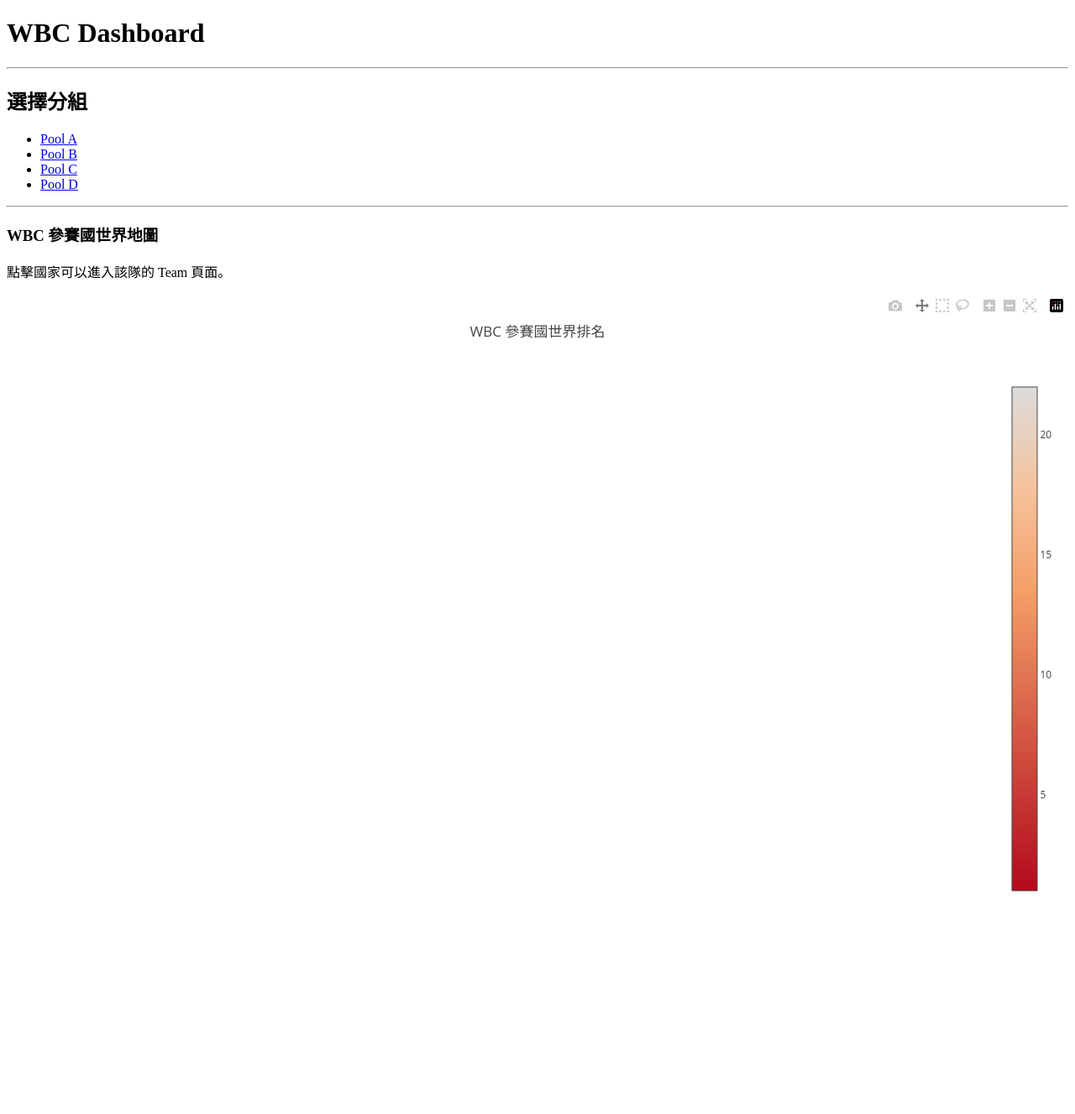
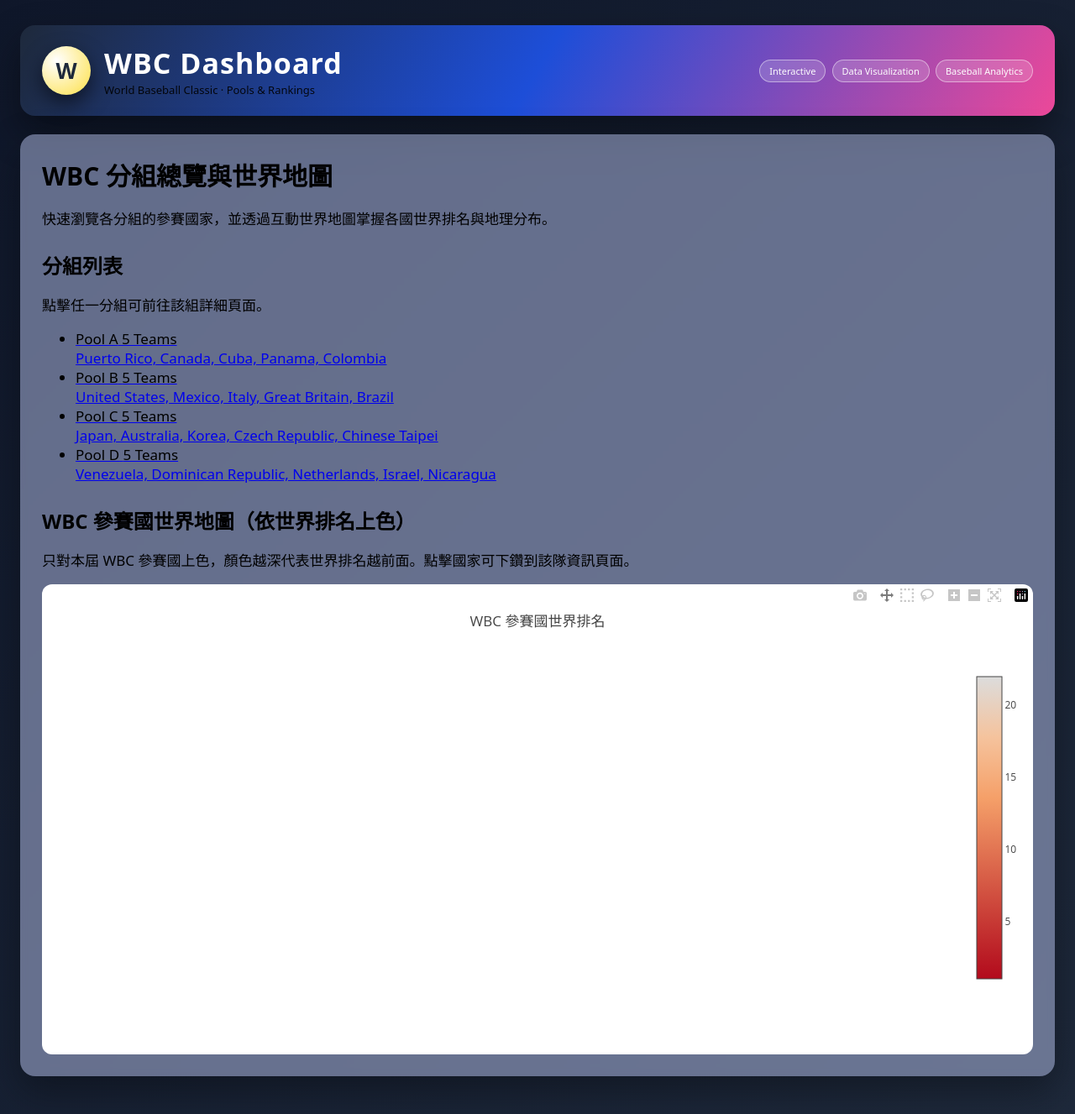
Before and after one commit to rayhuang2006/WBC_Website, a Flask app: page / in a window 1280 px wide. Shown: the whole page at 84% size. Before the commit the page ends 1062 px from the top, so only its background shows below. Run offline with Flask 3, Linux system fonts and the light colour scheme; some libraries are stand-ins or nearby versions.

Commit message:
新增home.css並美化桌面

```diff
--- /dev/null
+++ b/static/css/home.css
@@ -0,0 +1,149 @@
+/* ===== 全局設定 ===== */
+*,
+*::before,
+*::after {
+  box-sizing: border-box;
+}
+
+body {
+  margin: 0;
+  font-family: system-ui, -apple-system, "Segoe UI", sans-serif;
+
+  /* 深藍黑乾淨背景（高級感） */
+  background: linear-gradient(135deg, #0f172a 0%, #1e293b 100%);
+  color: #e2e8f0;  /* ⭐ 標準亮字色，清晰好讀 */
+}
+
+/* 整體外框 */
+.dashboard-root {
+  max-width: 1400px;
+  margin: 30px auto 45px;
+  padding: 0 24px;
+}
+
+/* ===== 頂部 Header ===== */
+.dashboard-header {
+  display: flex;
+  align-items: center;
+  justify-content: space-between;
+  gap: 1.2rem;
+
+  padding: 22px 26px;
+  border-radius: 18px;
+
+  /* 高對比漸層 + 更亮的亮點 */
+  background: linear-gradient(120deg, #1e293b, #1d4ed8 50%, #ec4899);
+  box-shadow: 0 20px 45px rgba(0, 0, 0, 0.4);
+
+  color: #ffffff;  /* ⭐ 保證白色字 */
+}
+
+/* 左側 logo + 標題 */
+.header-left {
+  display: flex;
+  align-items: center;
+  gap: 1rem;
+}
+
+.logo-circle {
+  width: 58px;
+  height: 58px;
+  border-radius: 999px;
+  display: flex;
+  align-items: center;
+  justify-content: center;
+
+  font-weight: 900;
+  font-size: 26px;
+  color: #1e293b;
+  background: radial-gradient(circle at 30% 30%, #ffffff, #fde047);
+  box-shadow: 0 10px 25px rgba(0, 0, 0, 0.55);
+}
+
+.title-block {
+  display: flex;
+  flex-direction: column;
+}
+
+.app-title {
+  font-size: 34px;
+  font-weight: 900;
+  margin: 0;
+  color: #ffffff;  /* ⭐ 白色醒目標題 */
+  letter-spacing: 0.03em;
+}
+
+.app-subtitle {
+  margin: 0;
+  font-size: 13px;
+  color: #000000;  /* ⭐ 明亮灰白，清楚 */
+  opacity: 0.9;
+}
+
+/* 右側標籤 */
+.header-right {
+  display: flex;
+  flex-wrap: wrap;
+  gap: 0.45rem;
+}
+
+.tag-pill {
+  font-size: 11px;
+  padding: 5px 11px;
+  border-radius: 999px;
+  border: 1px solid rgba(255, 255, 255, 0.45);
+  background: rgba(255, 255, 255, 0.17);
+  backdrop-filter: blur(6px);
+  color: #fdfdfd; /* ⭐ 字變亮白 */
+}
+
+/* ===== 主內容區 ===== */
+.dashboard-main {
+  margin-top: 22px;
+  background: rgba(192, 202, 245, 0.473); /* 深色微透明卡片 */
+  border-radius: 18px;
+  padding: 26px;
+  backdrop-filter: blur(4px);
+  box-shadow: 0 18px 45px rgba(0, 0, 0, 0.35);
+}
+
+/* 內容標題文字（高亮） */
+.dashboard-main h1 {
+  font-size: 30px;
+  margin: 0 0 14px;
+  color: #000000;
+  font-weight: 800;
+}
+
+.dashboard-main h2 {
+  font-size: 24px;
+  margin-top: 26px;
+  margin-bottom: 10px;
+  color: #000000;
+  font-weight: 700;
+}
+
+/* 段落與一般文字 */
+.dashboard-main p,
+.dashboard-main li,
+.dashboard-main span {
+  color: #000000;
+  font-size: 17px;
+}
+
+/* ===== 世界地圖更大更亮 ===== */
+#world-map {
+  width: 100%;
+  height: 560px !important;  /* ⭐ 再加大一點 */
+  border-radius: 12px;
+  overflow: hidden;
+  margin-top: 12px;
+}
+
+/* RWD */
+@media (max-width: 900px) {
+  .dashboard-header {
+    flex-direction: column;
+    align-items: flex-start;
+  }
+}
--- a/static/js/home.js
+++ b/static/js/home.js
@@ -0,0 +1,114 @@
+function drawMapChart(pools) {
+  if (!pools) {
+    console.warn("drawMapChart: pools is undefined or null.");
+    return;
+  }
+
+  const mapDivId = "world-map";
+  const mapDiv = document.getElementById(mapDivId);
+  if (!mapDiv) {
+    console.warn(`drawMapChart: div #${mapDivId} not found.`);
+    return;
+  }
+    // === 世界排名 2025/11/11 ===
+    const wbscRank = {
+        "Japan": 1,
+        "Chinese Taipei": 2,
+        "United States": 3,
+        "Korea": 4,
+        "Venezuela": 5,
+        "Mexico": 6,
+        "Puerto Rico": 7,
+        "Panama": 8,
+        "Cuba": 9,
+        "Netherlands": 10,
+        "Australia": 11,
+        "Dominican Republic": 12,
+        "Colombia": 13,
+        "Italy": 14,
+        "Czech Republic": 15,
+        "Nicaragua": 16,
+        "Great Britain": 19,
+        "Canada": 20,
+        "Israel": 21,
+        "Brazil": 22
+    };
+  // 如果 pools 裡隊名跟國家名不完全一樣，可以在這裡對照
+  const nameToCountry = {
+    "USA": "United States",
+    "Chinese Taipei": "Chinese Taipei",
+    "Great Britain": "Great Britain",
+    "Korea": "Korea"
+    // 其他像 Japan, Mexico, Cuba... 一般直接同名
+  };
+
+  const locations = [];  // 給 Plotly 的國家名稱
+  const zValues  = [];  // 顏色用的數值（由排名轉換）
+  const texts    = [];  // hover 顯示字串
+  const custom   = [];  // 存隊名，點擊時跳 /team/<name>
+  const seen = new Set();
+
+  Object.entries(pools).forEach(([poolKey, poolObj]) => {
+    const poolName = poolObj.name || ("Pool " + poolKey);
+    const teams = poolObj.teams || [];
+
+    teams.forEach(team => {
+      const teamName = team.name;
+      if (!teamName) return;
+
+      const countryName = nameToCountry[teamName] || teamName;
+      if (seen.has(countryName)) return;
+      seen.add(countryName);
+
+      const rank = wbscRank[countryName];
+
+      // 只畫有在 wbscRank 裡的「參賽國」
+      if (rank === undefined) return;
+      locations.push(countryName);
+      zValues.push(rank);
+      custom.push(teamName);
+      texts.push(`${teamName} (${poolName}) - World Rank: ${rank}`);
+    });
+  });
+
+  const mapData = [{
+    type: "choropleth",
+    locationmode: "country names",
+    locations: locations,
+    z: zValues,
+    text: texts,
+    customdata: custom,
+    hovertemplate: "%{text}<extra></extra>",
+    colorscale: "Inferno",     // 越深顏色代表 value 越大 → 排名越前
+    reversescale: true,
+    showscale: true
+  }];
+
+  const mapLayout = {
+    title: "WBC 參賽國世界排名",
+    geo: {
+      projection: { type: "robinson" },
+      showland: true,
+      landcolor: "White",   // 所有陸地的底色（沒參賽的國家也會顯示）
+
+      showcountries: true,             // 🔑 顯示所有國家的邊界
+      countrycolor: "rgba(0, 0, 0, 1)",
+      countrywidth: 0.5,
+
+      showcoastlines: true,
+      coastlinecolor: "rgba(0, 0, 0, 1)",
+      coastlinewidth: 0.5
+    }
+  };
+
+  Plotly.newPlot(mapDivId, mapData, mapLayout);
+
+  // 點國家 → 跳到該隊的 Team 頁面
+  mapDiv.on("plotly_click", function (e) {
+    if (!e || !e.points || !e.points.length) return;
+    const teamName = e.points[0].customdata;
+    if (teamName) {
+      window.location.href = "/team/" + encodeURIComponent(teamName);
+    }
+  });
+}
--- a/static/js/world-map.js
+++ /dev/null
@@ -1,114 +0,0 @@
-function drawMapChart(pools) {
-  if (!pools) {
-    console.warn("drawMapChart: pools is undefined or null.");
-    return;
-  }
-
-  const mapDivId = "world-map";
-  const mapDiv = document.getElementById(mapDivId);
-  if (!mapDiv) {
-    console.warn(`drawMapChart: div #${mapDivId} not found.`);
-    return;
-  }
-    // === 世界排名 2025/11/11 ===
-    const wbscRank = {
-        "Japan": 1,
-        "Chinese Taipei": 2,
-        "United States": 3,
-        "Korea": 4,
-        "Venezuela": 5,
-        "Mexico": 6,
-        "Puerto Rico": 7,
-        "Panama": 8,
-        "Cuba": 9,
-        "Netherlands": 10,
-        "Australia": 11,
-        "Dominican Republic": 12,
-        "Colombia": 13,
-        "Italy": 14,
-        "Czech Republic": 15,
-        "Nicaragua": 16,
-        "Great Britain": 19,
-        "Canada": 20,
-        "Israel": 21,
-        "Brazil": 22
-    };
-  // 如果 pools 裡隊名跟國家名不完全一樣，可以在這裡對照
-  const nameToCountry = {
-    "USA": "United States",
-    "Chinese Taipei": "Chinese Taipei",
-    "Great Britain": "Great Britain",
-    "Korea": "Korea"
-    // 其他像 Japan, Mexico, Cuba... 一般直接同名
-  };
-
-  const locations = [];  // 給 Plotly 的國家名稱
-  const zValues  = [];  // 顏色用的數值（由排名轉換）
-  const texts    = [];  // hover 顯示字串
-  const custom   = [];  // 存隊名，點擊時跳 /team/<name>
-  const seen = new Set();
-
-  Object.entries(pools).forEach(([poolKey, poolObj]) => {
-    const poolName = poolObj.name || ("Pool " + poolKey);
-    const teams = poolObj.teams || [];
-
-    teams.forEach(team => {
-      const teamName = team.name;
-      if (!teamName) return;
-
-      const countryName = nameToCountry[teamName] || teamName;
-      if (seen.has(countryName)) return;
-      seen.add(countryName);
-
-      const rank = wbscRank[countryName];
-
-      // 只畫有在 wbscRank 裡的「參賽國」
-      if (rank === undefined) return;
-      locations.push(countryName);
-      zValues.push(rank);
-      custom.push(teamName);
-      texts.push(`${teamName} (${poolName}) - World Rank: ${rank}`);
-    });
-  });
-
-  const mapData = [{
-    type: "choropleth",
-    locationmode: "country names",
-    locations: locations,
-    z: zValues,
-    text: texts,
-    customdata: custom,
-    hovertemplate: "%{text}<extra></extra>",
-    colorscale: "Inferno",     // 越深顏色代表 value 越大 → 排名越前
-    reversescale: true,
-    showscale: true
-  }];
-
-  const mapLayout = {
-    title: "WBC 參賽國世界排名",
-    geo: {
-      projection: { type: "robinson" },
-      showland: true,
-      landcolor: "White",   // 所有陸地的底色（沒參賽的國家也會顯示）
-
-      showcountries: true,             // 🔑 顯示所有國家的邊界
-      countrycolor: "rgba(0, 0, 0, 1)",
-      countrywidth: 0.5,
-
-      showcoastlines: true,
-      coastlinecolor: "rgba(0, 0, 0, 1)",
-      coastlinewidth: 0.5
-    }
-  };
-
-  Plotly.newPlot(mapDivId, mapData, mapLayout);
-
-  // 點國家 → 跳到該隊的 Team 頁面
-  mapDiv.on("plotly_click", function (e) {
-    if (!e || !e.points || !e.points.length) return;
-    const teamName = e.points[0].customdata;
-    if (teamName) {
-      window.location.href = "/team/" + encodeURIComponent(teamName);
-    }
-  });
-}
--- a/templates/base.html
+++ b/templates/base.html
@@ -4,10 +4,34 @@
     <meta charset="utf-8">
     <title>WBC Dashboard</title>
     <script src="https://cdn.plot.ly/plotly-2.33.0.min.js"></script>
+    <link rel="stylesheet" href="{{ url_for('static', filename='css/home.css') }}">
 </head>
 <body>
-    <h1>WBC Dashboard</h1>
-    <hr>
-    {% block content %}{% endblock %}
+    <div class="dashboard-root">
+
+        <!-- 頂部漂亮的 Header -->
+        <header class="dashboard-header">
+            <div class="header-left">
+                <div class="logo-circle">W</div>
+                <div class="title-block">
+                    <h1 class="app-title">WBC Dashboard</h1>
+                    <p class="app-subtitle">
+                        World Baseball Classic · Pools &amp; Rankings
+                    </p>
+                </div>
+            </div>
+            <div class="header-right">
+                <span class="tag-pill">Interactive</span>
+                <span class="tag-pill">Data Visualization</span>
+                <span class="tag-pill">Baseball Analytics</span>
+            </div>
+        </header>
+
+        <!-- 主內容：這裡放你原本的 index.html / pool 頁面內容 -->
+        <main class="dashboard-main">
+            {% block content %}{% endblock %}
+        </main>
+
+    </div>
 </body>
 </html>
--- a/templates/index.html
+++ b/templates/index.html
@@ -1,28 +1,63 @@
 {% extends "base.html" %}
 
 {% block content %}
-<h2>選擇分組</h2>
+<div class="page-wrapper">
+  <div class="page-card">
+    <!-- 頁面標題區 -->
+    <header class="page-header">
+      <h1 class="page-title">WBC 分組總覽與世界地圖</h1>
+      <p class="page-subtitle">
+        快速瀏覽各分組的參賽國家，並透過互動世界地圖掌握各國世界排名與地理分布。
+      </p>
+    </header>
 
-<ul>
+    <!-- 左：分組卡片 ；右：世界地圖 -->
+    <div class="main-layout">
+      <!-- 分組列表 -->
+      <section>
+        <h2 class="section-title">分組列表</h2>
+        <p class="section-subtitle">
+          點擊任一分組可前往該組詳細頁面。
+        </p>
+
+        <ul class="pool-list">
           {% for key, pool in pools.items() %}
-    <li>
-        <a href="/pool/{{ key }}">{{ pool.name }}</a>
+          <li class="pool-item">
+            <a class="pool-link" href="/pool/{{ key }}">
+              <div class="pool-name-row">
+                <span class="pool-name">{{ pool.name }}</span>
+                <span class="pool-tag">{{ pool.teams|length }} Teams</span>
+              </div>
+              <div class="pool-meta">
+                {{ pool.teams | map(attribute='name') | join(', ') }}
+              </div>
+            </a>
           </li>
           {% endfor %}
         </ul>
-<hr>
+      </section>
 
-<h3>WBC 參賽國世界地圖</h3>
-<p>
-    點擊國家可以進入該隊的 Team 頁面。
+      <!-- 世界地圖 -->
+      <section>
+        <div class="map-card">
+          <h2 class="map-title">WBC 參賽國世界地圖（依世界排名上色）</h2>
+          <p class="map-subtitle">
+            只對本屆 WBC 參賽國上色，顏色越深代表世界排名越前面。點擊國家可下鑽到該隊資訊頁面。
           </p>
+          <div id="world-map"></div>
+        </div>
+      </section>
+    </div>
 
-<div id="world-map" style="width:100%; height:800px;"></div>
-<script src="{{ url_for('static', filename='js/world-map.js') }}"></script>
-<!-- 3. 呼叫 drawMapChart，把後端 pools 傳進去 -->
+    <!-- JS：只畫世界地圖，不再畫 Bar Chart -->
+    <script src="https://cdn.plot.ly/plotly-latest.min.js"></script>
+    <script src="{{ url_for('static', filename='js/home.js') }}"></script>
     <script>
       const poolsData = {{ pools | tojson }};
+      // 只呼叫世界地圖的函式
       drawMapChart(poolsData);
     </script>
 
+  </div>
+</div>
 {% endblock %}
--- a/templates/player.html
+++ b/templates/player.html
@@ -5,7 +5,7 @@
 <div class="container" style="margin-top: 20px;">
     <h2>
         {{ player.name }}
-        <span style="font-size: 0.6em; color: gray;">({{ player.type | upper }})</span>
+        <span style="font-size: 0.6em; color: rgb(0, 0, 0);">({{ player.type | upper }})</span>
     </h2>
 
     <div style="display: flex; flex-wrap: wrap; gap: 20px; margin-top: 20px;">
```
Lines whose indentation alone changed are shown as unchanged.
